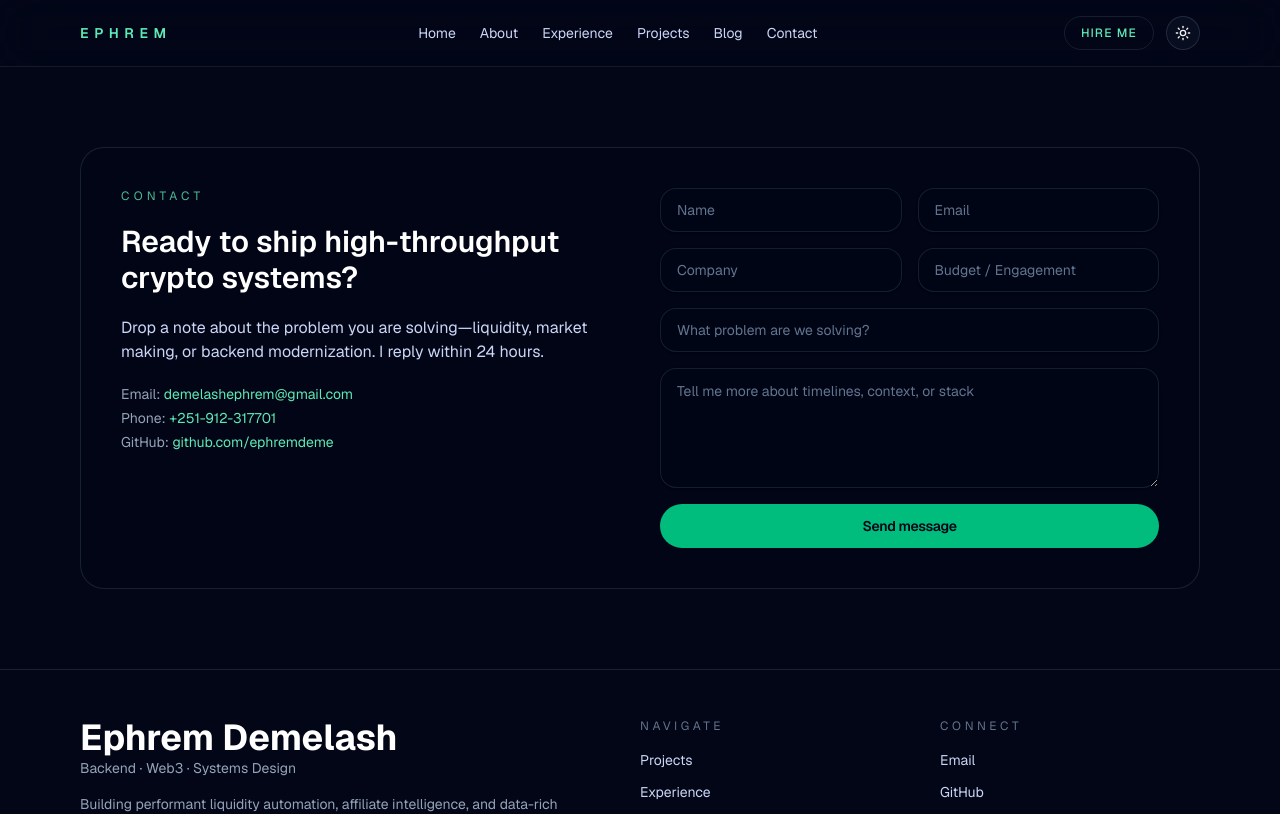
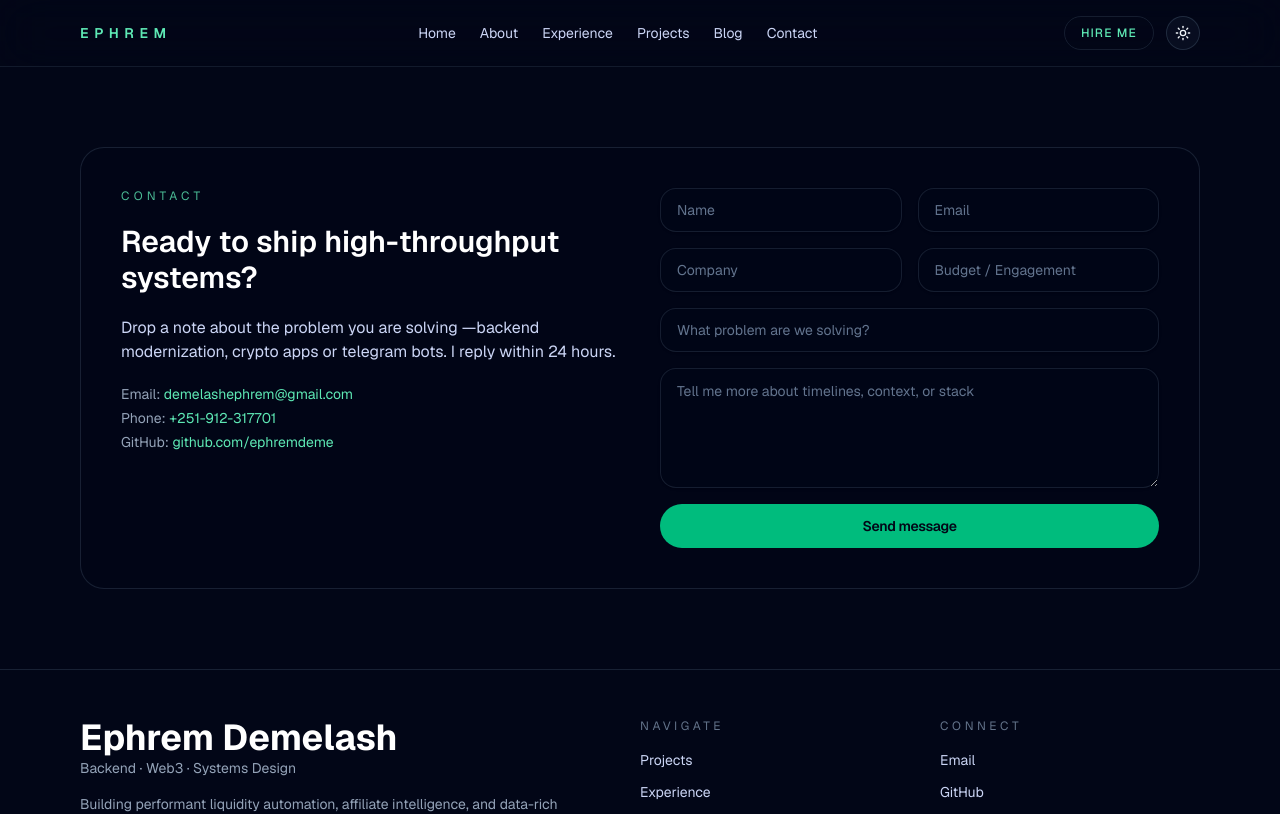
Before and after one commit to ephremdeme/portfolio, a Next.js app: page /contact in a window 1280 px wide. Shown: the top 814 px of the page. Built offline with nearby package versions, Linux system fonts and the light colour scheme.

Commit message:
feat: update contact section text and link to scheduling page

```diff
--- a/src/components/contact-cta.tsx
+++ b/src/components/contact-cta.tsx
@@ -7,9 +7,9 @@ export function ContactCta() {
       <div className="grid gap-10 rounded-3xl border border-slate-800/80 bg-slate-950/40 p-10 lg:grid-cols-2">
         <div className="space-y-5">
           <p className="text-xs uppercase tracking-[0.35em] text-emerald-300/80">Contact</p>
-          <h2 className="text-3xl font-semibold text-white">Ready to ship high-throughput crypto systems?</h2>
+          <h2 className="text-3xl font-semibold text-white">Ready to ship high-throughput systems?</h2>
           <p className="text-slate-300">
-            Drop a note about the problem you are solving—liquidity, market making, or backend modernization. I reply within 24 hours.
+            Drop a note about the problem you are solving —backend modernization, crypto apps or telegram bots. I reply within 24 hours.
           </p>
           <div className="space-y-1 text-sm text-slate-400">
             <p>Email: <Link href="mailto:demelashephrem@gmail.com" className="text-emerald-300">demelashephrem@gmail.com</Link></p>
--- a/src/components/hero.tsx
+++ b/src/components/hero.tsx
@@ -16,8 +16,8 @@ export function Hero() {
         </p>
         <div className="flex flex-wrap gap-4">
           <Button asChild size="lg">
-            <Link href="mailto:demelashephrem@gmail.com">
-              <Phone className="h-4 w-4" /> Book a Call
+            <Link href="https://calendly.com/demelashephrem/30min" target="_blank" rel="noopener noreferrer">
+              <Phone className="h-4 w-4 mr-2" /> Book a Call
             </Link>
           </Button>
           <Button asChild variant="ghost" size="lg">
--- a/src/components/profile-orbit.tsx
+++ b/src/components/profile-orbit.tsx
@@ -16,7 +16,7 @@ export function ProfileOrbit() {
         transition={{ duration: 8, repeat: Infinity }}
       />
       <Image
-        src="/images/profile.png"
+        src="/images/profile2.png"
         alt="Ephrem Demelash portrait"
         width={320}
         height={320}
```
